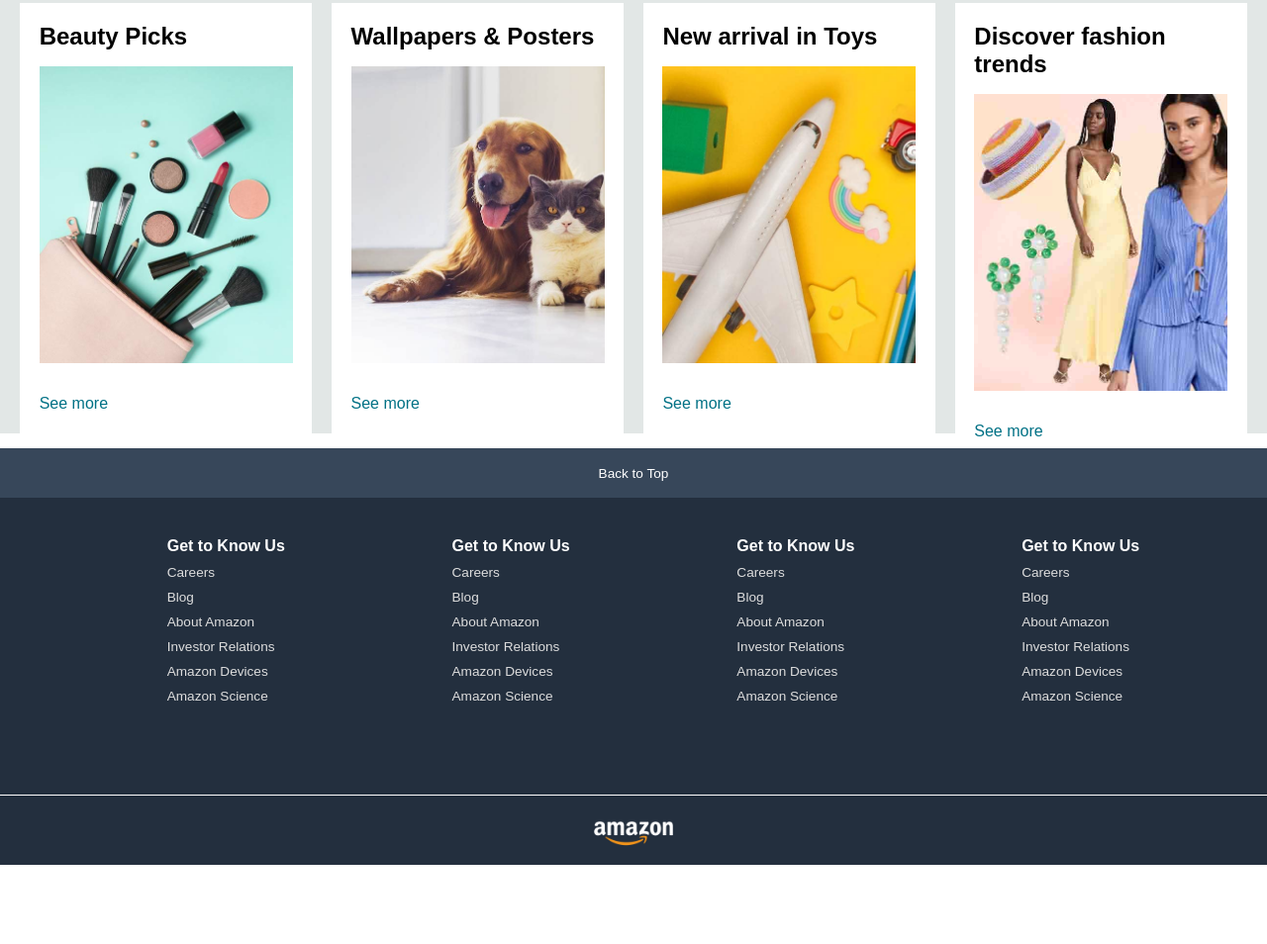
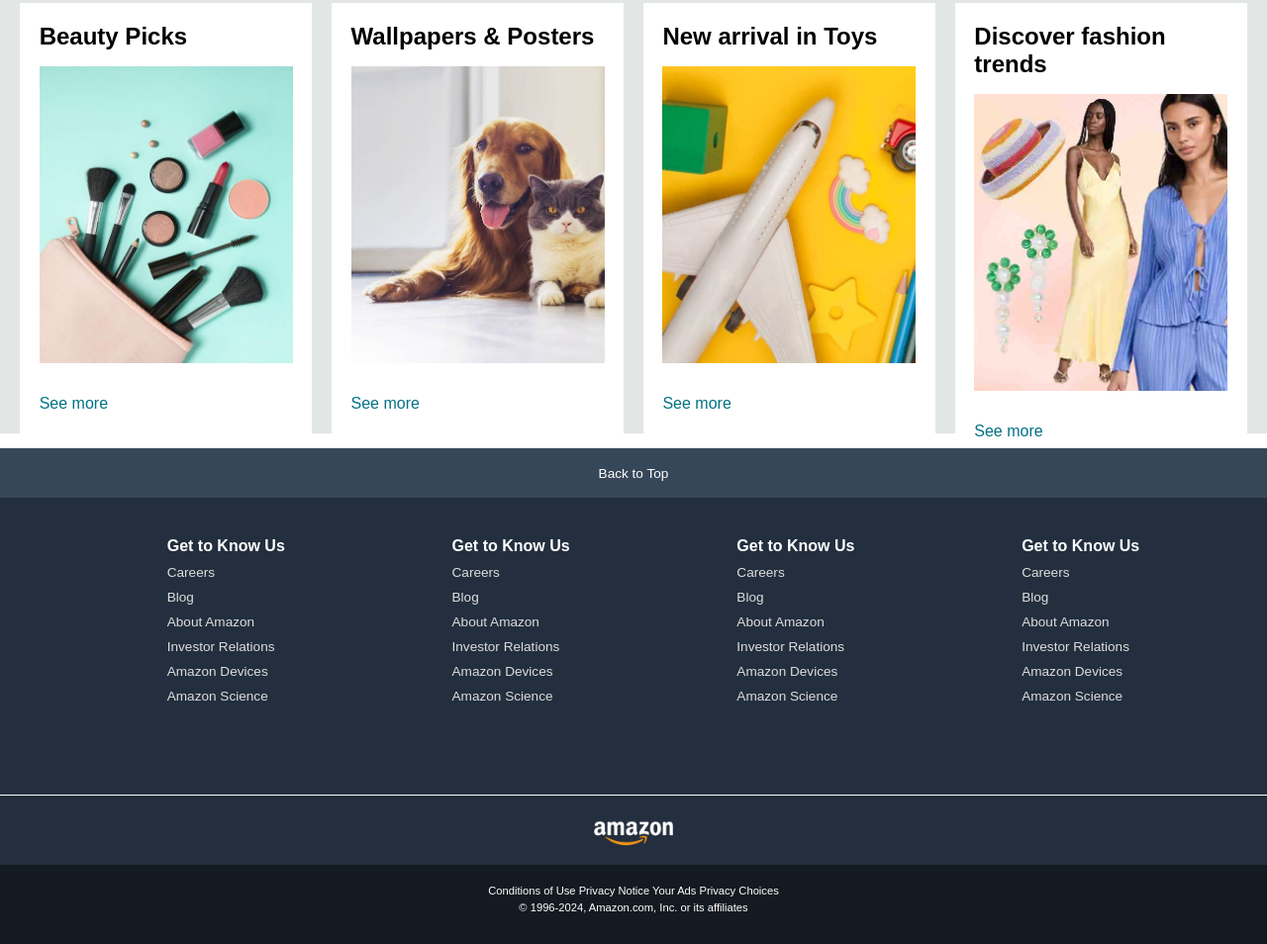
Before and after one commit to 14-himanshu/YoutubeClone, a plain HTML site: page index.html in a window 1280 px wide. Shown: the part 912-1866 px from the top of the page at 99% size. Before the commit the page ends 1786 px from the top, so only its background shows below. Drawn offline with Linux system fonts and the light colour scheme.

Commit message:
finally completed the amazon frontend clone

```diff
--- a/index.html
+++ b/index.html
@@ -178,6 +178,16 @@
         <div class="foot-panel3">
             <div class="logo"></div>
         </div>
+        <div class="foot-panel4">
+            <div class="pages">
+                <a>Conditions of Use</a>
+                <a>Privacy Notice</a>
+                <a>Your Ads Privacy Choices</a>
+            </div>
+            <div class="copy-right">
+                © 1996-2024, Amazon.com, Inc. or its affiliates
+            </div>
+        </div>
     </footer>
 </body>
 
--- a/style.css
+++ b/style.css
@@ -207,7 +207,7 @@ ul p {
   font-weight: 700;
 }
 
-ul{
+ul {
   margin-top: 40px;
   margin-bottom: 20px;
 }
@@ -218,7 +218,7 @@ ul a {
   color: #dddddd;
 }
 
-.foot-panel3{
+.foot-panel3 {
   background-color: #232f3e;
   border-top: 0.5px solid white;
   height: 70px;
@@ -227,9 +227,23 @@ ul a {
   align-items: center;
 }
 
-.logo{
+.logo {
   background-image: url(assets/amazon_logo.png);
   background-size: cover;
   height: 50px;
   width: 100px;
 }
+
+.foot-panel4 {
+  background-color: #131a22;
+  color: white;
+  height: 80px;
+  font-size: 0.7rem;
+  text-align: center;
+}
+.pages {
+  padding-top: 20px;
+}
+.copy-right {
+  padding-top: 5px;
+}
```
Lines whose indentation alone changed are shown as unchanged.
